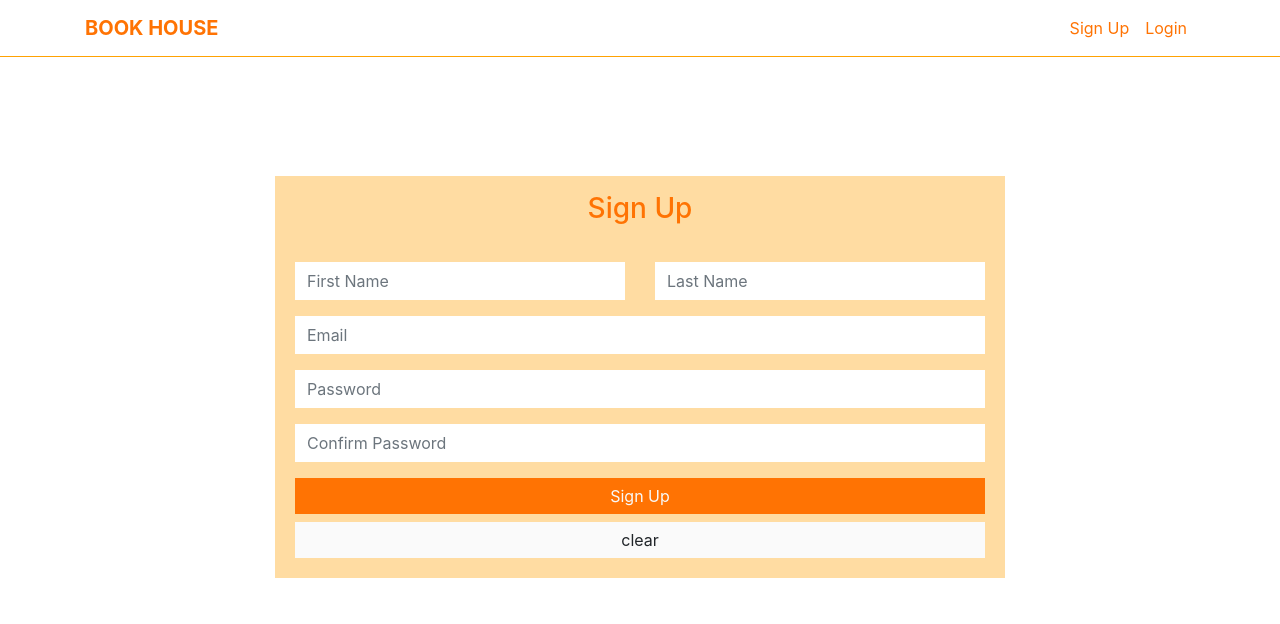
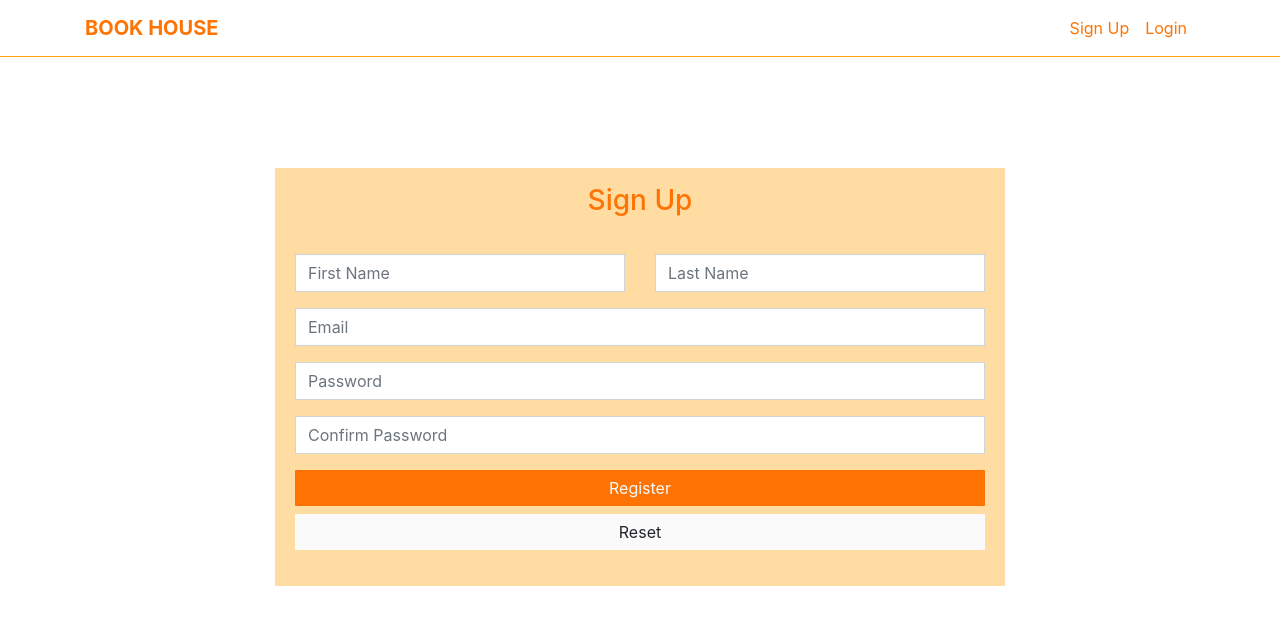
Before and after one commit to MaduraMadushan/mern-book-house, a React (Create React App) app in the folder client/: page /signup in a window 1280 px wide. Shown: the top 624 px of the page. Built offline with nearby package versions, Linux system fonts and the light colour scheme.

Commit message:
form validation

```diff
--- a/client/src/components/Book/AddBook.js
+++ b/client/src/components/Book/AddBook.js
@@ -16,9 +16,10 @@ const AddBook = () => {
             <form>
               <div className='form-group'>
                 <input
-                  type='email'
+                  type='text'
                   className='form-control'
                   placeholder='Title'
+                  required
                 />
               </div>
               <div className='form-group'>
@@ -26,6 +27,7 @@ const AddBook = () => {
                   type='email'
                   className='form-control'
                   placeholder='Author'
+                  required
                 />
               </div>
               <div class='form-check mb-3'>
--- a/client/src/components/Book/BookFilter.js
+++ b/client/src/components/Book/BookFilter.js
@@ -3,10 +3,10 @@ import React from 'react'
 const BookFilter = () => {
   return (
     <form>
-      <div class='form-group'>
+      <div className='form-group'>
         <input
           type='email'
-          class='form-control search'
+          className='form-control search'
           placeholder='Search Books'
         />
       </div>
--- a/client/src/components/Book/BookFrom.js
+++ b/client/src/components/Book/BookFrom.js
@@ -4,19 +4,29 @@ const BookFrom = () => {
   return (
     <form>
       <div className='form-group'>
-        <input type='email' className='form-control' placeholder='Title' />
+        <input
+          type='email'
+          className='form-control'
+          placeholder='Title'
+          required
+        />
       </div>
       <div className='form-group'>
-        <input type='email' className='form-control' placeholder='Author' />
+        <input
+          type='email'
+          className='form-control'
+          placeholder='Author'
+          required
+        />
       </div>
-      <div class='form-check mb-3'>
+      <div className='form-check mb-3'>
         <input
-          class='form-check-input'
+          className='form-check-input'
           type='checkbox'
           value=''
           id='defaultCheck1'
         />
-        <label class='form-check-label' for='defaultCheck1'>
+        <label className='form-check-label' htmlFor='defaultCheck1'>
           Default checkbox
         </label>
       </div>
--- a/client/src/components/pages/Login.js
+++ b/client/src/components/pages/Login.js
@@ -1,4 +1,6 @@
 import React from 'react'
+import { Formik, Field, Form, ErrorMessage } from 'formik'
+import * as Yup from 'yup'
 import Navbar from '../layout/Navbar'
 
 const Login = () => {
@@ -12,32 +14,79 @@ const Login = () => {
           style={{ height: '80vh' }}
         >
           <div className='col-md-6'>
-            <div className='card card-signup text-center'>
-              <h3 className='my-3 h3'>Login</h3>
+            <div className='card card-signup '>
+              <h3 className='my-3 h3 text-center'>Login</h3>
               <div className='card-body'>
-                <form className='form'>
+                <Formik
+                  initialValues={{
+                    email: '',
+                    password: ''
+                  }}
+                  validationSchema={Yup.object().shape({
+                    email: Yup.string()
+                      .email('Email is invalid')
+                      .required('Email is required'),
+                    password: Yup.string()
+                      .min(6, 'Password must be at least 6 characters')
+                      .required('Password is required')
+                  })}
+                  onSubmit={fields => {
+                    const { email, password } = fields
+                    console.log(email, password)
+                  }}
+                  render={({ errors, status, touched }) => (
+                    <Form>
                       <div className='form-group'>
-                    <input
-                      type='email'
-                      className='form-control'
+                        <Field
+                          name='email'
+                          type='text'
                           placeholder='Email'
+                          className={
+                            'form-control' +
+                            (errors.email && touched.email ? ' is-invalid' : '')
+                          }
+                        />
+                        <ErrorMessage
+                          name='email'
+                          component='div'
+                          className='invalid-feedback'
                         />
                       </div>
                       <div className='form-group'>
-                    <input
+                        <Field
+                          name='password'
                           type='password'
-                      className='form-control'
                           placeholder='Password'
+                          className={
+                            'form-control' +
+                            (errors.password && touched.password
+                              ? ' is-invalid'
+                              : '')
+                          }
+                        />
+                        <ErrorMessage
+                          name='password'
+                          component='div'
+                          className='invalid-feedback'
                         />
                       </div>
-
-                  <button className='btn btn-warning btn-block btn-signup text-light'>
-                    Login
+                      <div className='form-group'>
+                        <button
+                          type='submit'
+                          className='btn btn-warning btn-block btn-signup text-light'
+                        >
+                          Register
                         </button>
-                  <button className='btn btn-light btn-block btn-clear'>
-                    clear
+                        <button
+                          type='reset'
+                          className='btn btn-light btn-block btn-clear'
+                        >
+                          Reset
                         </button>
-                </form>
+                      </div>
+                    </Form>
+                  )}
+                />
               </div>
             </div>
           </div>
--- a/client/src/components/pages/SignUp.js
+++ b/client/src/components/pages/SignUp.js
@@ -1,4 +1,6 @@
 import React from 'react'
+import { Formik, Field, Form, ErrorMessage } from 'formik'
+import * as Yup from 'yup'
 import Navbar from '../layout/Navbar'
 
 const SignUp = () => {
@@ -12,58 +14,151 @@ const SignUp = () => {
           style={{ height: '80vh' }}
         >
           <div className='col-md-8'>
-            <div className='card card-signup text-center'>
-              <h3 className='my-3 h3'>Sign Up</h3>
+            <div className='card card-signup'>
+              <h3 className='my-3 h3 text-center'>Sign Up</h3>
               <div className='card-body'>
-                <form className='form'>
+                <Formik
+                  initialValues={{
+                    firstname: '',
+                    lastname: '',
+                    email: '',
+                    password: '',
+                    confirmPassword: ''
+                  }}
+                  validationSchema={Yup.object().shape({
+                    firstname: Yup.string().required('First Name is required'),
+                    lastname: Yup.string().required('Last Name is required'),
+                    email: Yup.string()
+                      .email('Email is invalid')
+                      .required('Email is required'),
+                    password: Yup.string()
+                      .min(6, 'Password must be at least 6 characters')
+                      .required('Password is required'),
+                    confirmPassword: Yup.string()
+                      .oneOf(
+                        [Yup.ref('password'), null],
+                        'Passwords must match'
+                      )
+                      .required('Confirm Password is required')
+                  })}
+                  onSubmit={fields => {
+                    const { firstname, lastname, email, password } = fields
+                    console.log(firstname, lastname, email, password)
+                  }}
+                  render={({ errors, status, touched }) => (
+                    <Form>
                       <div className='row'>
                         <div className='col-md-6'>
                           <div className='form-group'>
-                        <input
+                            <Field
+                              name='firstname'
                               type='text'
-                          className='form-control'
                               placeholder='First Name'
+                              className={
+                                'form-control' +
+                                (errors.firstname && touched.firstname
+                                  ? ' is-invalid'
+                                  : '')
+                              }
+                            />
+                            <ErrorMessage
+                              name='firstname'
+                              component='div'
+                              className='invalid-feedback'
                             />
                           </div>
                         </div>
                         <div className='col-md-6'>
                           <div className='form-group'>
-                        <input
+                            <Field
+                              name='lastname'
                               type='text'
-                          className='form-control'
                               placeholder='Last Name'
+                              className={
+                                'form-control' +
+                                (errors.lastname && touched.lastname
+                                  ? ' is-invalid'
+                                  : '')
+                              }
+                            />
+                            <ErrorMessage
+                              name='lastname'
+                              component='div'
+                              className='invalid-feedback'
                             />
                           </div>
                         </div>
                       </div>
+
                       <div className='form-group'>
-                    <input
-                      type='email'
-                      className='form-control'
+                        <Field
+                          name='email'
+                          type='text'
                           placeholder='Email'
+                          className={
+                            'form-control' +
+                            (errors.email && touched.email ? ' is-invalid' : '')
+                          }
+                        />
+                        <ErrorMessage
+                          name='email'
+                          component='div'
+                          className='invalid-feedback'
                         />
                       </div>
                       <div className='form-group'>
-                    <input
+                        <Field
+                          name='password'
                           type='password'
-                      className='form-control'
                           placeholder='Password'
+                          className={
+                            'form-control' +
+                            (errors.password && touched.password
+                              ? ' is-invalid'
+                              : '')
+                          }
+                        />
+                        <ErrorMessage
+                          name='password'
+                          component='div'
+                          className='invalid-feedback'
                         />
                       </div>
                       <div className='form-group'>
-                    <input
+                        <Field
+                          name='confirmPassword'
                           type='password'
-                      className='form-control'
                           placeholder='Confirm Password'
+                          className={
+                            'form-control' +
+                            (errors.confirmPassword && touched.confirmPassword
+                              ? ' is-invalid'
+                              : '')
+                          }
+                        />
+                        <ErrorMessage
+                          name='confirmPassword'
+                          component='div'
+                          className='invalid-feedback'
                         />
                       </div>
-                  <button className='btn btn-warning btn-block btn-signup text-light'>
-                    Sign Up
+                      <div className='form-group'>
+                        <button
+                          type='submit'
+                          className='btn btn-warning btn-block btn-signup text-light'
+                        >
+                          Register
                         </button>
-                  <button className='btn btn-light btn-block btn-clear'>
-                    clear
+                        <button
+                          type='reset'
+                          className='btn btn-light btn-block btn-clear'
+                        >
+                          Reset
                         </button>
-                </form>
+                      </div>
+                    </Form>
+                  )}
+                />
               </div>
             </div>
           </div>
```
Lines whose indentation alone changed are shown as unchanged.
